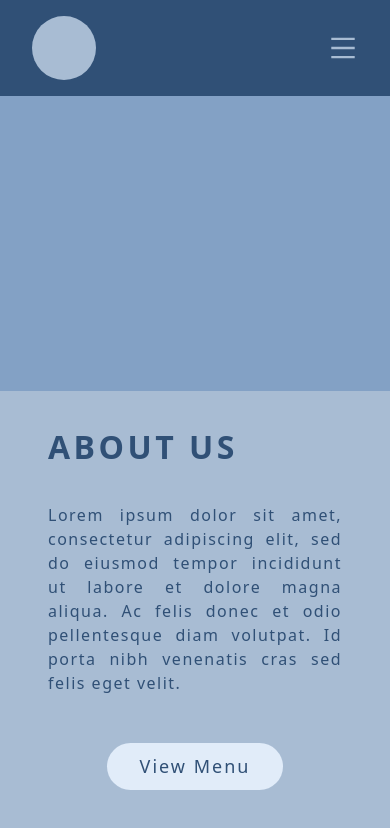
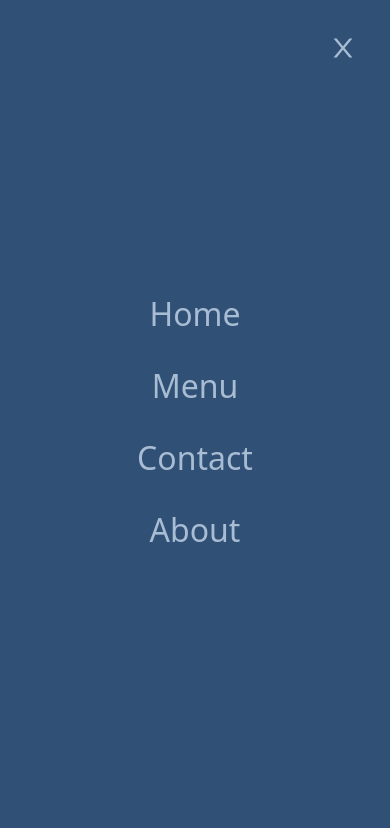
Before and after one commit to juliaszbrt/WindPho, a Next.js app: page /about in a window 390 px wide. Both pictures are taken after a click on the icon 343 px from the left and 48 px from the top of the page. Shown: the top 828 px of the page. Built offline with nearby package versions, Linux system fonts and the light colour scheme.

Commit message:
functional mobile menu

```diff
--- a/src/app/about/page.jsx
+++ b/src/app/about/page.jsx
@@ -20,7 +20,7 @@ export default function About() {
                         cras sed felis eget velit.</p>
                     <div className='flex justify-center'>
                         <Link href="/menu">
-                            <button className="mt-[3rem] bg-[#E1ECF9] w-[11rem] md:mb-[2rem]
+                            <button className="mt-[3rem] mb-[2rem] bg-[#E1ECF9] w-[11rem] md:mb-[2rem]
                                             lg:w-[15rem] lg:h-[3.5rem] lg:text-[24px] rounded-full
                                             p-[10px] tracking-[2px] text-[18px] text-[#305076]
                                             hover:text-[#112235] hover:font-bold ease-in-out duration-500"
--- a/src/app/components/navbar.jsx
+++ b/src/app/components/navbar.jsx
@@ -1,17 +1,32 @@
-// 'use client'
+'use client'
 import Link from 'next/link';
 import { AiOutlineMenu, AiOutlineClose } from 'react-icons/ai'
-// import { useState } from "react"
+import { useState } from "react"
 
 export default function Navbar() {
-    // const [menuOpen, setMenuOpen] = useState(false)
+    const [menuOpen, setMenuOpen] = useState(false) // [value, function that changes value]
+
+    const handleMenu = () =>{
+        setMenuOpen(!menuOpen)
+    }
+
     return (
+        <div>
             <nav className='flex pl-[2rem] pr-[2rem] items-center justify-between w-full fixed z-[100] bg-[#305076] h-[6rem]'>
-            <div>
+                <div className={
+                    !menuOpen ? 'visible':'invisible'
+                }>
                     <a href='/'><div className="h-[4rem] w-[4rem] rounded-[100%] bg-[#A8BCD3]"></div></a>
                 </div>
-            <div>
-                <AiOutlineMenu className="sm:hidden text-3xl cursor-pointer text-[#A8BCD3]" />
+                <div className={
+                    !menuOpen ? 'visible':'invisible'
+                }>
+                    <AiOutlineMenu onClick={handleMenu} className="sm:hidden text-3xl text-[#A8BCD3]" />
+                </div>
+                <div className={
+                    menuOpen ? 'visible':'hidden'
+                }>
+                    <AiOutlineClose onClick={handleMenu} className="text-3xl text-[#A8BCD3]" />
                 </div>
                 {/* styled for desktop */}
                 <div class="hidden sm:text-[#A8BCD3] sm:flex sm:gap-[4rem] sm:text-[20px]">
@@ -21,5 +36,17 @@ export default function Navbar() {
                     <Link href="/about" className="hover:text-white ease-in-out duration-500">About</Link>
                 </div>
             </nav>
+            <nav className={
+                    // if menuOpen is true --> visible; else --> hidden
+                    menuOpen ? 'fixed w-[100vw] h-screen bg-[#305076] ease-in duration-500 flex flex-col justify-center items-center' : 'hidden'
+                }>
+                    <div onClick={handleMenu} className="text-[#A8BCD3] flex flex-col text-center gap-[1.5rem] text-[2rem]">
+                        <Link href="/" >Home</Link>
+                        <Link href="/menu">Menu</Link>
+                        <Link href="/contact">Contact</Link>
+                        <Link href="/about">About</Link>
+                    </div>
+                </nav>
+        </div>
     )
 }
```
Lines whose indentation alone changed are shown as unchanged.
